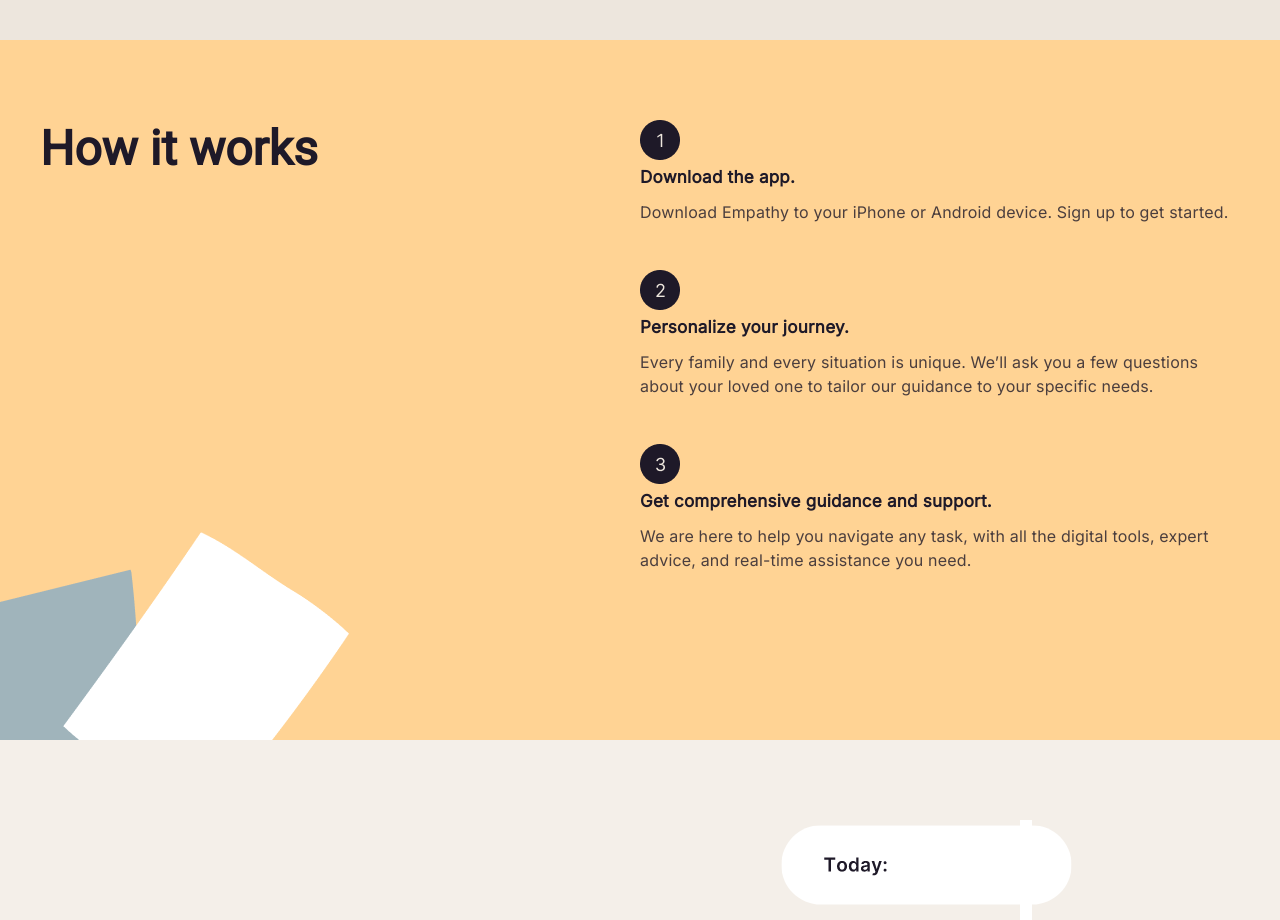
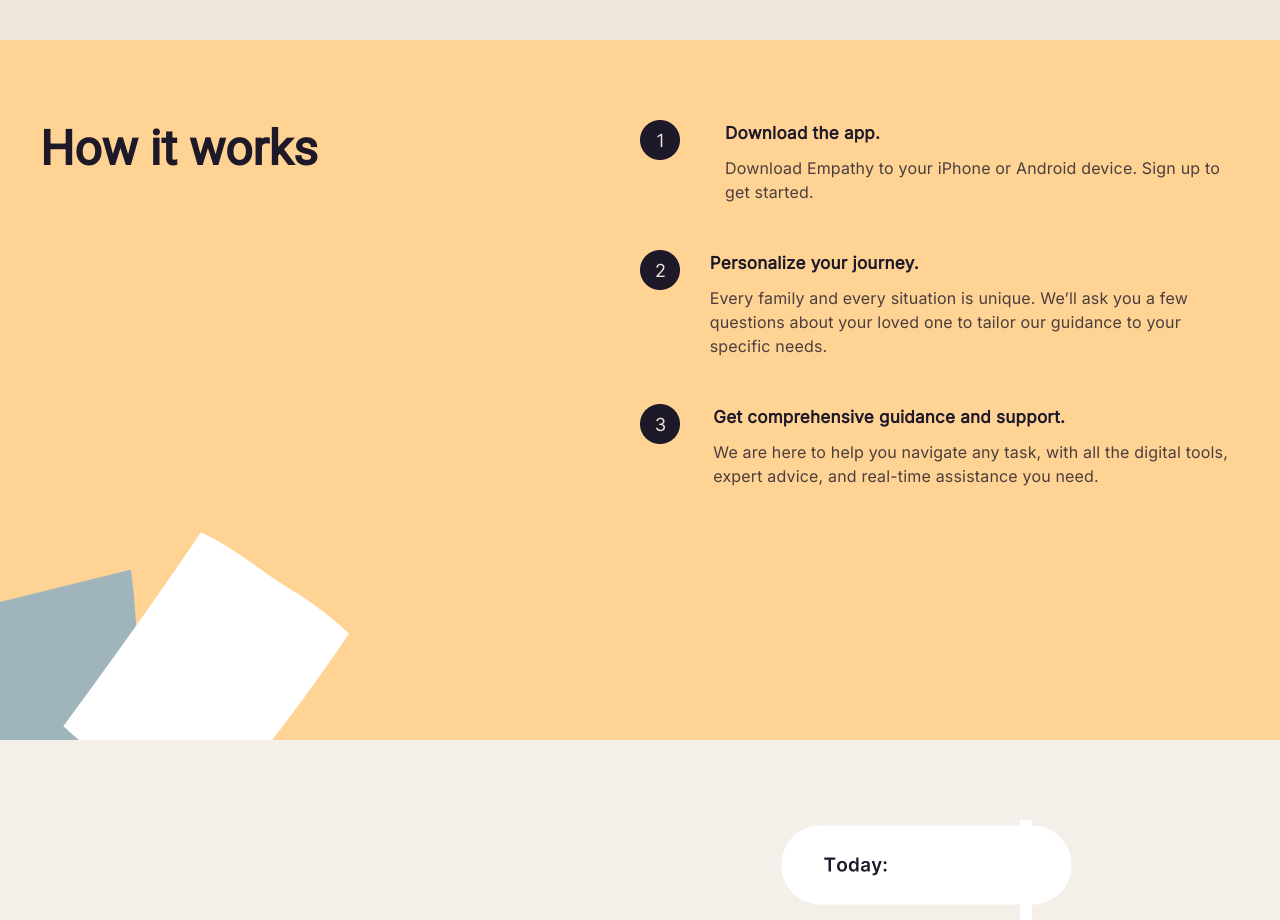
Before and after one commit to Arkanasun/Empathy, a plain HTML site: page index.html in a window 1280 px wide. Shown: the part 860-1780 px from the top of the page. Drawn offline with Linux system fonts and the light colour scheme.

Commit message:
fourth commit

```diff
--- a/index.html
+++ b/index.html
@@ -65,23 +65,29 @@
 		<h2 class="wo">How it works</h2>
 
 		<ul class="weird">
-			<div class="box1">
+
 			<li>
+				<div class="box1">
 				<h3>Download the app.</h3>
 				<p>Download Empathy to your iPhone or Android device. Sign up to get started.</p>
+			</div>
 			</li>
-			</div>
-			<div class="box2">
+
+
 			<li>
+					<div class="box2">
 				<h3>Personalize your journey.</h3>
 				<p>Every family and every situation is unique. We’ll ask you a few questions about your loved one to tailor our guidance to your specific needs.</p>
+				</div>
 			</li>
-				</div>
-			<div class="box3">
+
+
 			<li>
+				<div class="box3">
 				<h3>Get comprehensive guidance and support.</h3>
 				<p>We are here to help you navigate any task, with all the digital tools, expert advice, and real-time assistance you need.</p>
-			</li></div>
+			</div>
+			</li>
 		</ul>
 
 	</div>
--- a/main.css
+++ b/main.css
@@ -160,6 +160,8 @@ letter-spacing: 0.252px;
 padding-bottom: 10px;}
 
 .weird li{
+display: flex;
+flex-direction: row;
 color: rgba(30, 25, 40, 0.80);
 font-family: Inter;
 font-size: 16px;
@@ -171,7 +173,7 @@ padding-bottom: 46px;
 }
 
 
-.weird .box1:first-of-type:before{
+.weird li:first-of-type:before{
 display: inline-block;
 content: "";
 background-image: url(images/Frame1.png);
@@ -179,18 +181,21 @@ background-repeat: no-repeat;
 width: 40px; height: 40px;
 padding-right: 50px;
 }
-.weird .box2:nth-child(2):before{
+.weird li:nth-child(2):before{
         display: inline-block;
         content: "";
 background-image: url(images/Frame2.png);
 width: 40px; height: 40px;
+padding-right: 50px;
+background-repeat: no-repeat;
 }
-.weird .box3:last-of-type:before{
+.weird li:last-of-type:before{
         display: inline-block;
         content: "";
-
 background-image: url(images/Frame3.png);
 width: 40px; height: 40px;
+padding-right: 50px;
+background-repeat: no-repeat;
 }
 
 
```
